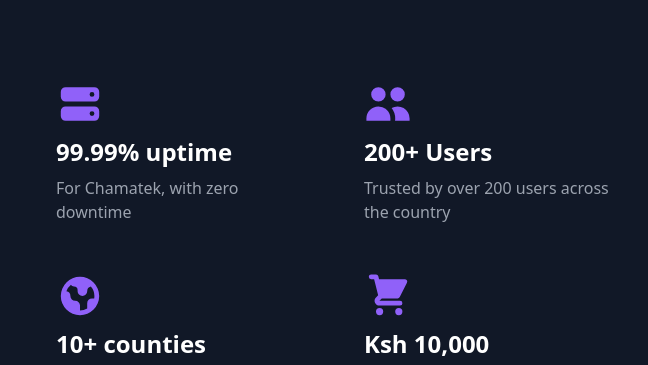
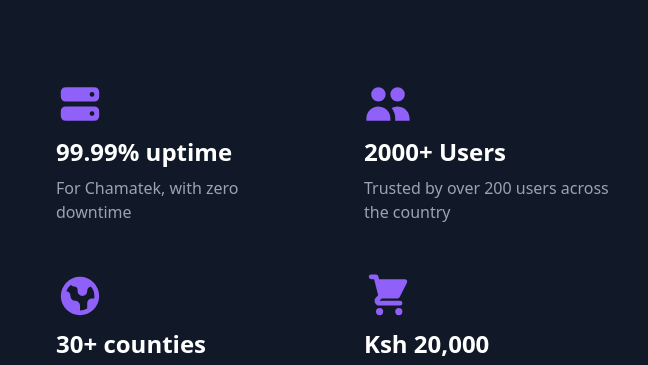
Before and after one commit to wilsonanyonga/chamatek_web, a website: page index.html in a window 1280 px wide. Shown: the part 3540-3905 px from the top of the page, 632-1280 px from the left. Drawn offline with nearby package versions, Linux system fonts and the light colour scheme.

Commit message:
Update index.html

```diff
--- a/index.html
+++ b/index.html
@@ -331,17 +331,17 @@
                 </div>
                 <div>
                     <svg class="w-10 h-10 mb-2 text-purple-600 md:w-12 md:h-12 dark:text-purple-500" fill="currentColor" viewBox="0 0 20 20" xmlns="http://www.w3.org/2000/svg"><path d="M9 6a3 3 0 11-6 0 3 3 0 016 0zM17 6a3 3 0 11-6 0 3 3 0 016 0zM12.93 17c.046-.327.07-.66.07-1a6.97 6.97 0 00-1.5-4.33A5 5 0 0119 16v1h-6.07zM6 11a5 5 0 015 5v1H1v-1a5 5 0 015-5z"></path></svg>
-                    <h3 class="mb-2 text-2xl font-bold dark:text-white">200+ Users</h3>
+                    <h3 class="mb-2 text-2xl font-bold dark:text-white">2000+ Users</h3>
                     <p class="font-light text-gray-500 dark:text-gray-400">Trusted by over 200 users across the country</p>
                 </div>
                 <div>
                     <svg class="w-10 h-10 mb-2 text-purple-600 md:w-12 md:h-12 dark:text-purple-500" fill="currentColor" viewBox="0 0 20 20" xmlns="http://www.w3.org/2000/svg"><path fill-rule="evenodd" d="M10 18a8 8 0 100-16 8 8 0 000 16zM4.332 8.027a6.012 6.012 0 011.912-2.706C6.512 5.73 6.974 6 7.5 6A1.5 1.5 0 019 7.5V8a2 2 0 004 0 2 2 0 011.523-1.943A5.977 5.977 0 0116 10c0 .34-.028.675-.083 1H15a2 2 0 00-2 2v2.197A5.973 5.973 0 0110 16v-2a2 2 0 00-2-2 2 2 0 01-2-2 2 2 0 00-1.668-1.973z" clip-rule="evenodd"></path></svg>
-                    <h3 class="mb-2 text-2xl font-bold dark:text-white">10+ counties</h3>
+                    <h3 class="mb-2 text-2xl font-bold dark:text-white">30+ counties</h3>
                     <p class="font-light text-gray-500 dark:text-gray-400">Have used Landwind to create functional websites</p>
                 </div>
                 <div>
                     <svg class="w-10 h-10 mb-2 text-purple-600 md:w-12 md:h-12 dark:text-purple-500" fill="currentColor" viewBox="0 0 20 20" xmlns="http://www.w3.org/2000/svg"><path d="M3 1a1 1 0 000 2h1.22l.305 1.222a.997.997 0 00.01.042l1.358 5.43-.893.892C3.74 11.846 4.632 14 6.414 14H15a1 1 0 000-2H6.414l1-1H14a1 1 0 00.894-.553l3-6A1 1 0 0017 3H6.28l-.31-1.243A1 1 0 005 1H3zM16 16.5a1.5 1.5 0 11-3 0 1.5 1.5 0 013 0zM6.5 18a1.5 1.5 0 100-3 1.5 1.5 0 000 3z"></path></svg>
-                    <h3 class="mb-2 text-2xl font-bold dark:text-white">Ksh 10,000</h3>
+                    <h3 class="mb-2 text-2xl font-bold dark:text-white">Ksh 20,000</h3>
                     <p class="font-light text-gray-500 dark:text-gray-400">Transactions per day</p>
                 </div>
             </div>
```
